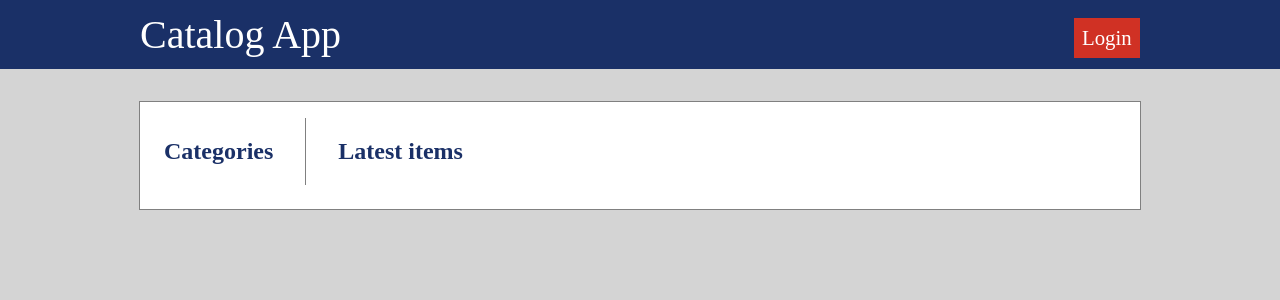
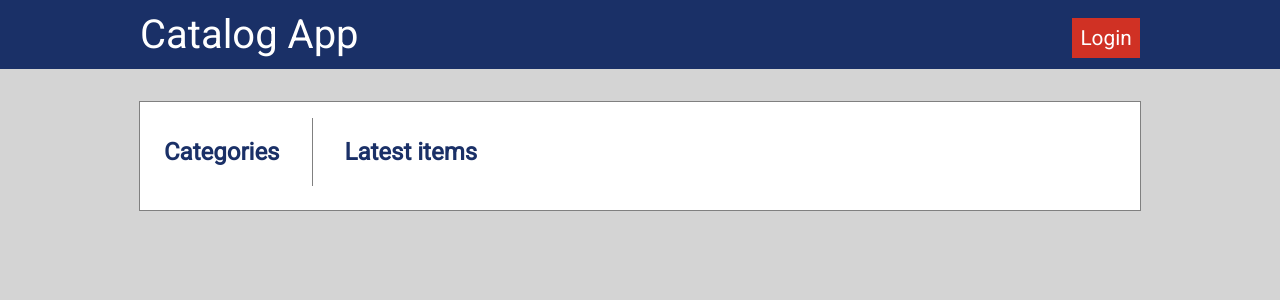
Before and after one commit to aviaryan/ud-catalog, a Flask app: page / in a window 1280 px wide. Shown: the top 300 px of the page. Run offline with Flask 2, Linux system fonts and the light colour scheme; data that the repository does not hold is empty.

Commit message:
use roboto font

```diff
--- a/catalog/static/style.css
+++ b/catalog/static/style.css
@@ -4,6 +4,7 @@
 
 body {
 	margin: 0 auto 0 auto;
+	font-family: 'Roboto', sans-serif;
 	background-color: #D4D4D4;
 }
 
--- a/catalog/templates/base.html
+++ b/catalog/templates/base.html
@@ -2,6 +2,7 @@
 <html>
 <head>
 	<title>Catalog App</title>
+	<link href="https://fonts.googleapis.com/css?family=Roboto" rel="stylesheet">
 	<link rel="stylesheet" type="text/css" href="{{url_for('static', filename='style.css')}}">
 </head>
 <body>
```
